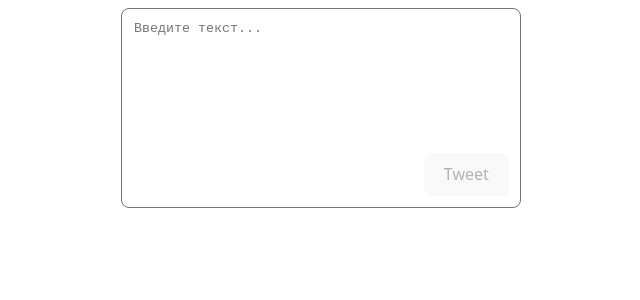
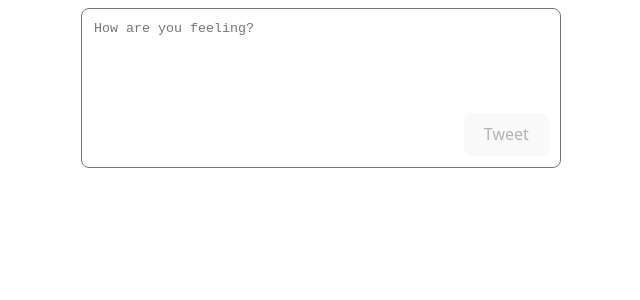
Before and after one commit to ZingerMarat/Tweeter-2.0-Project, a React (Vite) app: page / in a window 1280 px wide. Shown: the top 300 px of the page, without its empty margins (319-959 px from the left). Built offline with nearby package versions, Linux system fonts and the light colour scheme.

Commit message:
Step 1 - Mock up (local data)

```diff
--- a/src/App.css
+++ b/src/App.css
@@ -1,17 +1,25 @@
 * {
   box-sizing: border-box;
 }
+
+#root {
+  display: flex;
+  justify-content: center;
+  align-items: center;
+}
+
 .tweet-box-container {
   display: flex;
   flex-direction: column;
   align-items: center;
   justify-content: center;
+  width: 30rem;
 }
 
 .tweet-box {
   position: relative;
-  width: 400px;
-  height: 200px;
+  width: 100%;
+  height: 10rem;
 }
 
 .tweet-input {
@@ -36,10 +44,31 @@
   flex-direction: column;
   align-items: center;
   justify-content: center;
+  width: 100%;
   gap: 16px;
 }
 
 .tweet {
   border: 1px solid #eee;
-  width: 400px;
+  width: 100%;
+  background-color: #343a40;
 }
+
+.tweet-header {
+  display: flex;
+  justify-content: space-between;
+  padding: 0.5rem 1rem;
+}
+
+.tweet-owner,
+.tweet-time {
+  font-size: 12px;
+  color: gray;
+}
+
+.tweet-text {
+  font-size: 14px;
+  color: white;
+  padding: 0 1rem 0 1rem;
+  margin-top: 0;
+}
--- a/src/components/TweetBox.jsx
+++ b/src/components/TweetBox.jsx
@@ -4,7 +4,8 @@ const MAX_LEN = 140
 
 function TweetBox() {
   const [text, setText] = useState("")
-  const [tweets, setTweets] = useState([]) // [{ id, text, time }]
+  const [tweets, setTweets] = useState(localStorage.getItem("tweets") ? JSON.parse(localStorage.getItem("tweets")) : [])
+  const [userName, setUserName] = useState("Zinger")
 
   const overLimit = text.length > MAX_LEN
   const disabled = overLimit || text.trim() === ""
@@ -12,7 +13,10 @@ function TweetBox() {
 
   const handleTweet = () => {
     if (disabled) return
-    const t = { id: Date.now(), text: text.trim(), time: new Date().toISOString() }
+    const t = { text: text.trim(), time: new Date().toISOString() }
+
+    //save to local storage
+    localStorage.setItem("tweets", JSON.stringify([t, ...tweets]))
     setTweets((prev) => [t, ...prev])
     setText("")
   }
@@ -20,7 +24,7 @@ function TweetBox() {
   return (
     <div className="tweet-box-container">
       <div className="tweet-box">
-        <textarea className="tweet-input" placeholder="Введите текст..." value={text} onChange={(e) => setText(e.target.value)} />
+        <textarea className="tweet-input" placeholder="How are you feeling?" value={text} onChange={(e) => setText(e.target.value)} />
         <button className="tweet-button" onClick={handleTweet} disabled={disabled}>
           Tweet
         </button>
@@ -29,7 +33,10 @@ function TweetBox() {
       <div className="tweet-list">
         {tweets.map((tweet) => (
           <div key={tweet.id} className="tweet">
-            <span className="tweet-time">{new Date(tweet.time).toLocaleString()}</span>
+            <div className="tweet-header">
+              <span className="tweet-owner">{userName}</span>
+              <span className="tweet-time">{tweet.time}</span>
+            </div>
             <p className="tweet-text">{tweet.text}</p>
           </div>
         ))}
```
